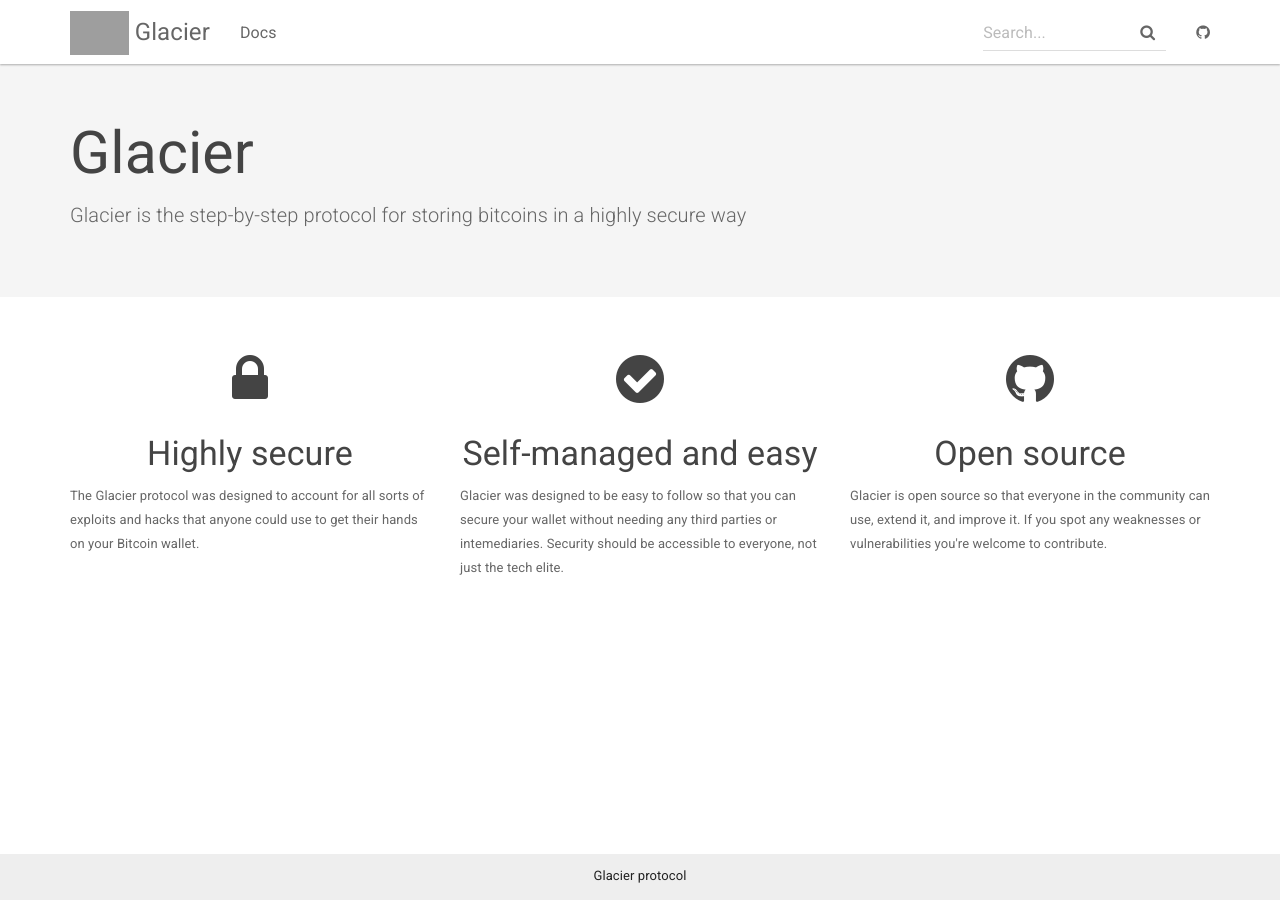
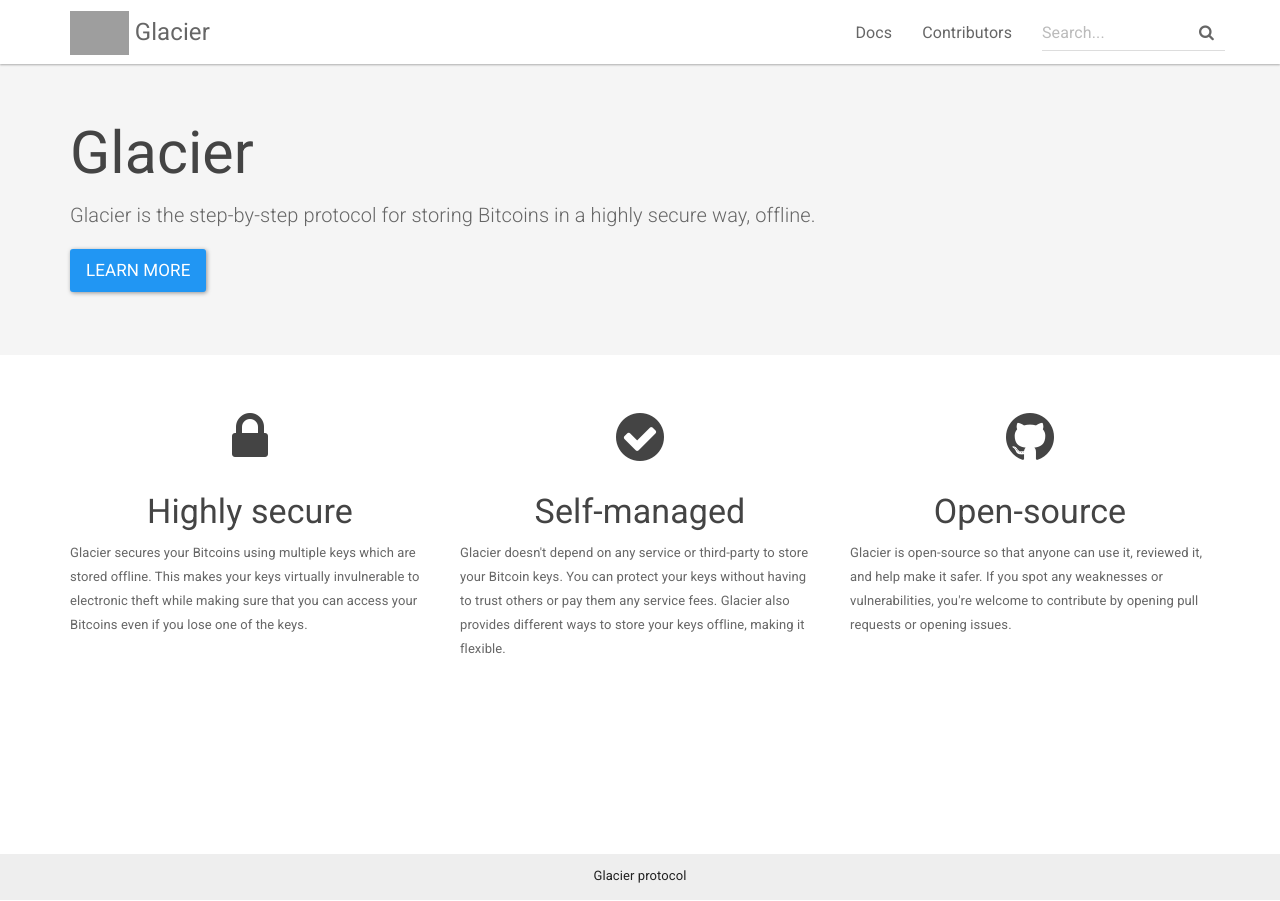
Before and after one commit to bitcoinhodler/glacier, a Jekyll site: the page built from docs/index.html, in a window 1280 px wide. Built offline with Jekyll 4.4.1, drawn with Linux system fonts in a browser that asks for light colours; grey boxes are pictures that could not be loaded.

Commit message:
Update topbar, add contributors tab

```diff
--- a/docs/_includes/topbar.html
+++ b/docs/_includes/topbar.html
@@ -12,19 +12,17 @@
             </a>
         </div>
         <div id="navbar" class="collapse navbar-collapse">
-            <ul class="nav navbar-nav">
-                <li {% if page.sectionid=='docs' %} class="active" {% endif %}><a href="{{ "/docs/" }}">Docs</a></li>
-            </ul>
             <div class="navbar-right">
-                <form class="navbar-form navbar-left">
+                <ul class="nav navbar-nav">
+                    <li {% if page.sectionid=='docs' %} class="active" {% endif %}><a href="{{ "/docs/" }}">Docs</a></li>
+                    <li><a href="#">Contributors</a></li>
+                </ul>
+                <form class="navbar-form navbar-right">
                     <div class="form-group has-feedback">
                         <input id="search-box" type="text" class="form-control" placeholder="Search...">
                         <i class="fa fa-search form-control-feedback"></i>
                     </div>
                 </form>
-                <ul class="nav navbar-nav">
-                    <li><a href="{{ site.git_address }}"><i class="fa fa-github" aria-hidden="true"></i></a></li>
-                </ul>
             </div>
         </div>
     </div>
--- a/docs/index.html
+++ b/docs/index.html
@@ -5,7 +5,8 @@ layout: default
 <div class="header-container jumbotron">
     <div class="container">
         <h1>Glacier</h1>
-        <p>Glacier is the step-by-step protocol for storing bitcoins in a highly secure way</p>
+        <p>Glacier is the step-by-step protocol for storing Bitcoins in a highly secure way, offline.</p>
+        <p><a class="btn btn-primary btn-lg" href="{{ "/docs/" }}" role="button">Learn more</a></p>
     </div>
 </div>
 
@@ -15,24 +16,25 @@ layout: default
     <div class="col-sm-4">
         <h1 class="text-center"><i class="fa fa-lock" aria-hidden="true"></i></h1>
         <h3 class="text-center">Highly secure</h3>
-        <p>The Glacier protocol was designed to account for all sorts of exploits and hacks that
-          anyone could use to get their hands on your Bitcoin wallet.
-        </p>
+        <p>Glacier secures your Bitcoins using multiple keys which are stored offline.
+          This makes your keys virtually invulnerable to electronic theft while
+          making sure that you can access your Bitcoins even if you lose one of the
+          keys.</p>
     </div>
     <div class="col-sm-4">
         <h1 class="text-center"><i class="fa fa-check-circle" aria-hidden="true"></i></h1>
-        <h3 class="text-center">Self-managed and easy</h3>
-        <p>Glacier was designed to be easy to follow so that you can secure your
-          wallet without needing any third parties or intemediaries. Security
-          should be accessible to everyone, not just the tech elite.
-        </p>
+        <h3 class="text-center">Self-managed</h3>
+        <p>Glacier doesn't depend on any service or third-party to store your Bitcoin
+          keys. You can protect your keys without having to trust others or pay them
+          any service fees. Glacier also provides different ways to store your keys
+          offline, making it flexible.</p>
     </div>
     <div class="col-sm-4">
         <h1 class="text-center"><i class="fa fa-github" aria-hidden="true"></i></h1>
-        <h3 class="text-center">Open source</h3>
-        <p>Glacier is open source so that everyone in the community can use,
-          extend it, and improve it. If you spot any weaknesses or
-          vulnerabilities you're welcome to contribute.</p>
+        <h3 class="text-center">Open-source</h3>
+        <p>Glacier is open-source so that anyone can use it, reviewed it, and help
+          make it safer. If you spot any weaknesses or vulnerabilities, you're
+          welcome to contribute by opening pull requests or opening issues.</p>
     </div>
   </div>
 </div>
```
Also changed, not shown: docs/_includes/docs_nav.html (added, +22 -0 lines), docs/_includes/section_nav.html (added, +52 -0 lines), docs/_layouts/docs.html (added, +25 -0 lines).
